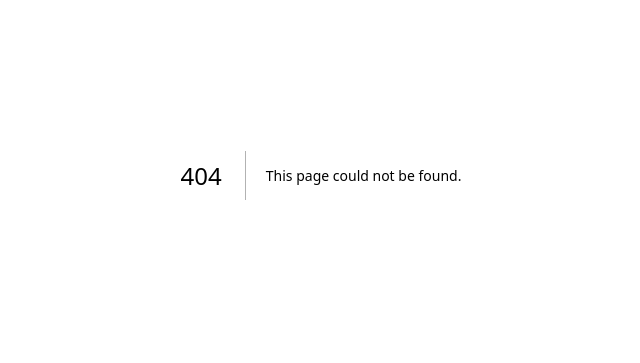
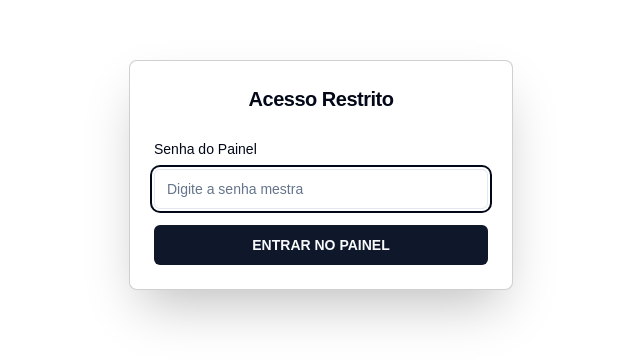
Before and after one commit to luiizJ/Sistema-de-Pedidos, a Next.js app: page /admin in a window 1280 px wide. Before the commit this address had no page. Shown: the part 225-588 px from the top of the page, without its empty margins (319-959 px from the left). Built offline with nearby package versions, Linux system fonts and the light colour scheme; no server answers.

Commit message:
feat: add admin dashboard and config store with persistence
Implemented an admin route with password protection via env, and a config store using Zustand to manage store status (open/closed), WhatsApp number, and PIX key.

```diff
--- a/package.json
+++ b/package.json
@@ -18,6 +18,7 @@
     "@radix-ui/react-select": "^2.1.4",
     "@radix-ui/react-separator": "^1.1.1",
     "@radix-ui/react-slot": "^1.1.1",
+    "@radix-ui/react-switch": "^1.2.6",
     "@radix-ui/react-tabs": "^1.1.2",
     "@radix-ui/react-toast": "^1.2.3",
     "class-variance-authority": "^0.7.1",
--- /dev/null
+++ b/src/app/admin/page.tsx
@@ -0,0 +1,130 @@
+"use client";
+
+import { useState } from "react";
+import { useConfigStore } from "@/stores/config-store";
+import { Input } from "@/components/ui/input";
+import { Label } from "@/components/ui/label";
+import { Switch } from "@/components/ui/switch";
+import { Button } from "@/components/ui/button";
+import { Card, CardContent, CardHeader, CardTitle } from "@/components/ui/card";
+
+export default function AdminPage() {
+  const [password, setPassword] = useState("");
+  const [isAuthenticated, setIsAuthenticated] = useState(false);
+
+  const { isOpen, zapNumber, pixKey, setIsOpen, setZapNumber, setPixKey } =
+    useConfigStore();
+
+  // Puxa direto do ambiente. Se não existir, trava por segurança.
+  const ADMIN_PASS = process.env.NEXT_PUBLIC_ADMIN_PASSWORD;
+
+  const handleLogin = (e: React.FormEvent) => {
+    e.preventDefault();
+
+    if (!ADMIN_PASS) {
+      alert("Erro crítico: Senha não configurada no servidor.");
+      return;
+    }
+
+    if (password === ADMIN_PASS) {
+      setIsAuthenticated(true);
+    } else {
+      alert("Senha incorreta! Tente novamente.");
+    }
+  };
+
+  // TELA DE LOGIN
+  if (!isAuthenticated) {
+    return (
+      <div className="min-h-screen bg-background flex items-center justify-center p-4">
+        <Card className="w-full max-w-sm border-primary/20 shadow-2xl">
+          <CardHeader>
+            <CardTitle className="text-center text-xl">
+              Acesso Restrito
+            </CardTitle>
+          </CardHeader>
+          <CardContent>
+            <form onSubmit={handleLogin} className="space-y-4">
+              <div className="space-y-2">
+                <Label htmlFor="pass">Senha do Painel</Label>
+                <Input
+                  id="pass"
+                  type="password"
+                  value={password}
+                  onChange={(e) => setPassword(e.target.value)}
+                  placeholder="Digite a senha mestra"
+                  autoFocus
+                />
+              </div>
+              <Button type="submit" className="w-full font-bold">
+                ENTRAR NO PAINEL
+              </Button>
+            </form>
+          </CardContent>
+        </Card>
+      </div>
+    );
+  }
+
+  // PAINEL ADMINISTRATIVO (Só aparece se estiver autenticado)
+  return (
+    <div className="min-h-screen bg-background p-8 flex flex-col items-center justify-center animate-in fade-in zoom-in duration-500">
+      <Card className="w-full max-w-md shadow-2xl border-primary/20">
+        <CardHeader className="text-center border-b mb-6">
+          <CardTitle className="text-2xl font-bold tracking-tight">
+            ⚙️ Painel do Lojista
+          </CardTitle>
+          <p className="text-sm text-muted-foreground">
+            Gerencie o status e dados da sua loja
+          </p>
+        </CardHeader>
+
+        <CardContent className="space-y-8">
+          <div className="flex items-center justify-between p-4 bg-secondary/30 rounded-lg border border-dashed">
+            <div className="space-y-0.5">
+              <Label className="text-base">Status da Loja</Label>
+              <p className="text-sm text-muted-foreground">
+                {isOpen ? "🟢 Aberta para pedidos" : "🔴 Fechada no momento"}
+              </p>
+            </div>
+            <Switch
+              checked={isOpen}
+              onCheckedChange={setIsOpen}
+              className="data-[state=checked]:bg-green-500"
+            />
+          </div>
+
+          <div className="space-y-2">
+            <Label htmlFor="zap">WhatsApp do Estabelecimento</Label>
+            <Input
+              id="zap"
+              value={zapNumber}
+              onChange={(e) => setZapNumber(e.target.value)}
+              placeholder="Ex: 5583994189808"
+            />
+          </div>
+
+          <div className="space-y-2">
+            <Label htmlFor="pix">Chave PIX para Recebimento</Label>
+            <Input
+              id="pix"
+              value={pixKey}
+              onChange={(e) => setPixKey(e.target.value)}
+              placeholder="E-mail ou CPF"
+            />
+          </div>
+
+          <p className="text-[10px] text-center text-muted-foreground italic">
+            Configurações salvas automaticamente no seu navegador.
+          </p>
+        </CardContent>
+      </Card>
+      <a
+        href="/"
+        className="mt-8 text-sm text-primary hover:underline transition-all"
+      >
+        ← Voltar para a vitrine
+      </a>
+    </div>
+  );
+}
--- a/src/components/Checkout/StepFinish.tsx
+++ b/src/components/Checkout/StepFinish.tsx
@@ -53,7 +53,6 @@ export const StepFinish = () => {
         Clique no botão abaixo para enviar o pedido para o nosso WhatsApp.
       </p>
 
-      {/* Correção do Botão: Se não houver zapNumber, ele renderiza um botão desativado */}
       {!zapNumber ? (
         <Button
           size="lg"
--- /dev/null
+++ b/src/components/ui/card.tsx
@@ -0,0 +1,79 @@
+import * as React from "react"
+
+import { cn } from "@/lib/utils"
+
+const Card = React.forwardRef<
+  HTMLDivElement,
+  React.HTMLAttributes<HTMLDivElement>
+>(({ className, ...props }, ref) => (
+  <div
+    ref={ref}
+    className={cn(
+      "rounded-lg border bg-card text-card-foreground shadow-sm",
+      className
+    )}
+    {...props}
+  />
+))
+Card.displayName = "Card"
+
+const CardHeader = React.forwardRef<
+  HTMLDivElement,
+  React.HTMLAttributes<HTMLDivElement>
+>(({ className, ...props }, ref) => (
+  <div
+    ref={ref}
+    className={cn("flex flex-col space-y-1.5 p-6", className)}
+    {...props}
+  />
+))
+CardHeader.displayName = "CardHeader"
+
+const CardTitle = React.forwardRef<
+  HTMLDivElement,
+  React.HTMLAttributes<HTMLDivElement>
+>(({ className, ...props }, ref) => (
+  <div
+    ref={ref}
+    className={cn(
+      "text-2xl font-semibold leading-none tracking-tight",
+      className
+    )}
+    {...props}
+  />
+))
+CardTitle.displayName = "CardTitle"
+
+const CardDescription = React.forwardRef<
+  HTMLDivElement,
+  React.HTMLAttributes<HTMLDivElement>
+>(({ className, ...props }, ref) => (
+  <div
+    ref={ref}
+    className={cn("text-sm text-muted-foreground", className)}
+    {...props}
+  />
+))
+CardDescription.displayName = "CardDescription"
+
+const CardContent = React.forwardRef<
+  HTMLDivElement,
+  React.HTMLAttributes<HTMLDivElement>
+>(({ className, ...props }, ref) => (
+  <div ref={ref} className={cn("p-6 pt-0", className)} {...props} />
+))
+CardContent.displayName = "CardContent"
+
+const CardFooter = React.forwardRef<
+  HTMLDivElement,
+  React.HTMLAttributes<HTMLDivElement>
+>(({ className, ...props }, ref) => (
+  <div
+    ref={ref}
+    className={cn("flex items-center p-6 pt-0", className)}
+    {...props}
+  />
+))
+CardFooter.displayName = "CardFooter"
+
+export { Card, CardHeader, CardFooter, CardTitle, CardDescription, CardContent }
--- /dev/null
+++ b/src/components/ui/switch.tsx
@@ -0,0 +1,29 @@
+"use client"
+
+import * as React from "react"
+import * as SwitchPrimitives from "@radix-ui/react-switch"
+
+import { cn } from "@/lib/utils"
+
+const Switch = React.forwardRef<
+  React.ElementRef<typeof SwitchPrimitives.Root>,
+  React.ComponentPropsWithoutRef<typeof SwitchPrimitives.Root>
+>(({ className, ...props }, ref) => (
+  <SwitchPrimitives.Root
+    className={cn(
+      "peer inline-flex h-6 w-11 shrink-0 cursor-pointer items-center rounded-full border-2 border-transparent transition-colors focus-visible:outline-none focus-visible:ring-2 focus-visible:ring-ring focus-visible:ring-offset-2 focus-visible:ring-offset-background disabled:cursor-not-allowed disabled:opacity-50 data-[state=checked]:bg-primary data-[state=unchecked]:bg-input",
+      className
+    )}
+    {...props}
+    ref={ref}
+  >
+    <SwitchPrimitives.Thumb
+      className={cn(
+        "pointer-events-none block h-5 w-5 rounded-full bg-background shadow-lg ring-0 transition-transform data-[state=checked]:translate-x-5 data-[state=unchecked]:translate-x-0"
+      )}
+    />
+  </SwitchPrimitives.Root>
+))
+Switch.displayName = SwitchPrimitives.Root.displayName
+
+export { Switch }
--- /dev/null
+++ b/src/stores/config-store.ts
@@ -0,0 +1,30 @@
+import { create } from "zustand";
+import { persist } from "zustand/middleware";
+
+type ConfigState = {
+  isOpen: boolean;
+  zapNumber: string;
+  pixKey: string;
+  // Ações para alterar o estado
+  setIsOpen: (status: boolean) => void;
+  setZapNumber: (num: string) => void;
+  setPixKey: (key: string) => void;
+};
+
+export const useConfigStore = create<ConfigState>()(
+  persist(
+    (set) => ({
+      // Valores iniciais (pegando do .env como padrão inicial)
+      isOpen: true,
+      zapNumber: process.env.NEXT_PUBLIC_ZAP || "",
+      pixKey: process.env.NEXT_PUBLIC_PIX_KEY || "",
+
+      setIsOpen: (isOpen) => set({ isOpen }),
+      setZapNumber: (zapNumber) => set({ zapNumber }),
+      setPixKey: (pixKey) => set({ pixKey }),
+    }),
+    {
+      name: "fastfood-config-storage",
+    }
+  )
+);
```
Also changed, not shown: 1 other file (tests, documents, lock files or other folders).
